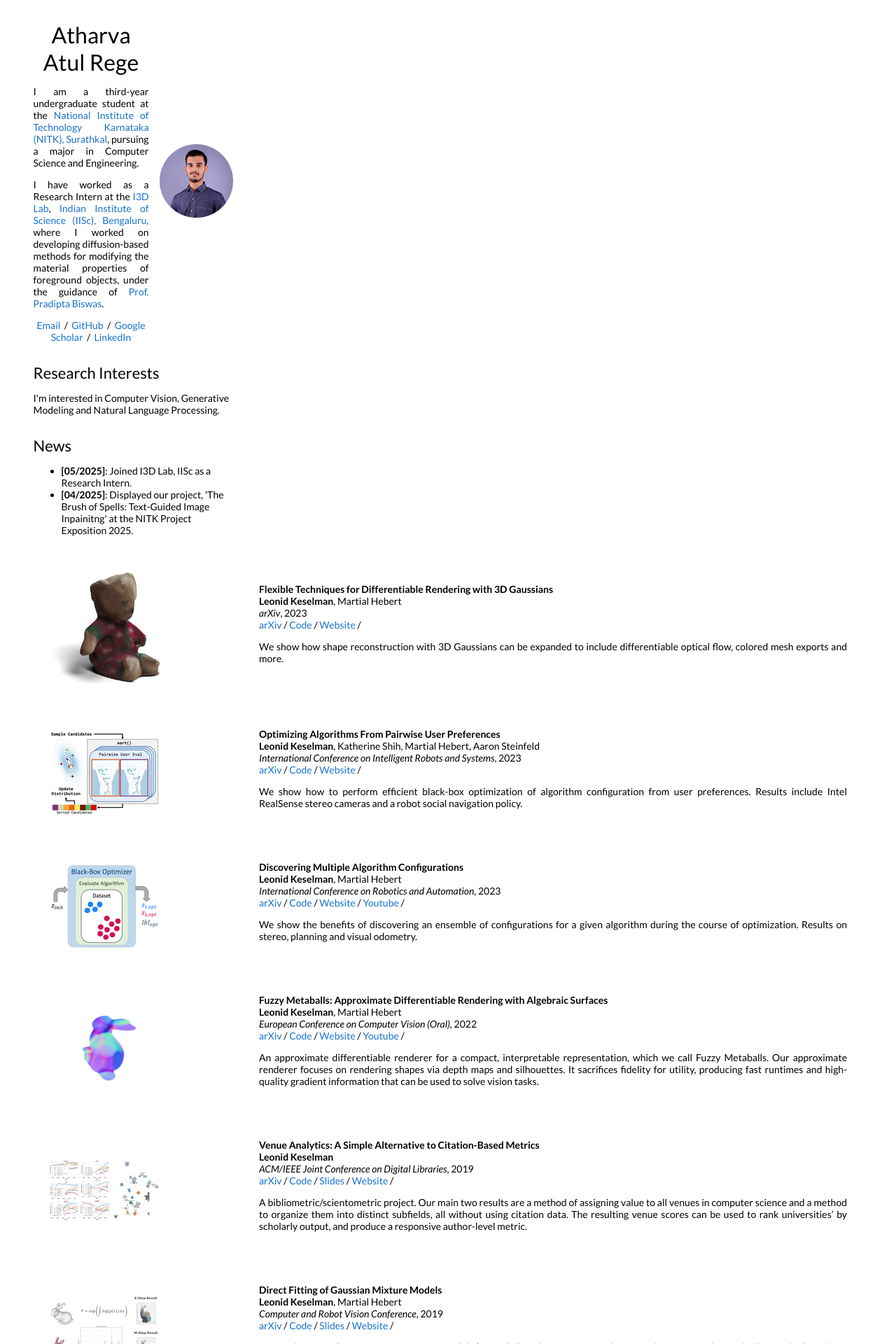
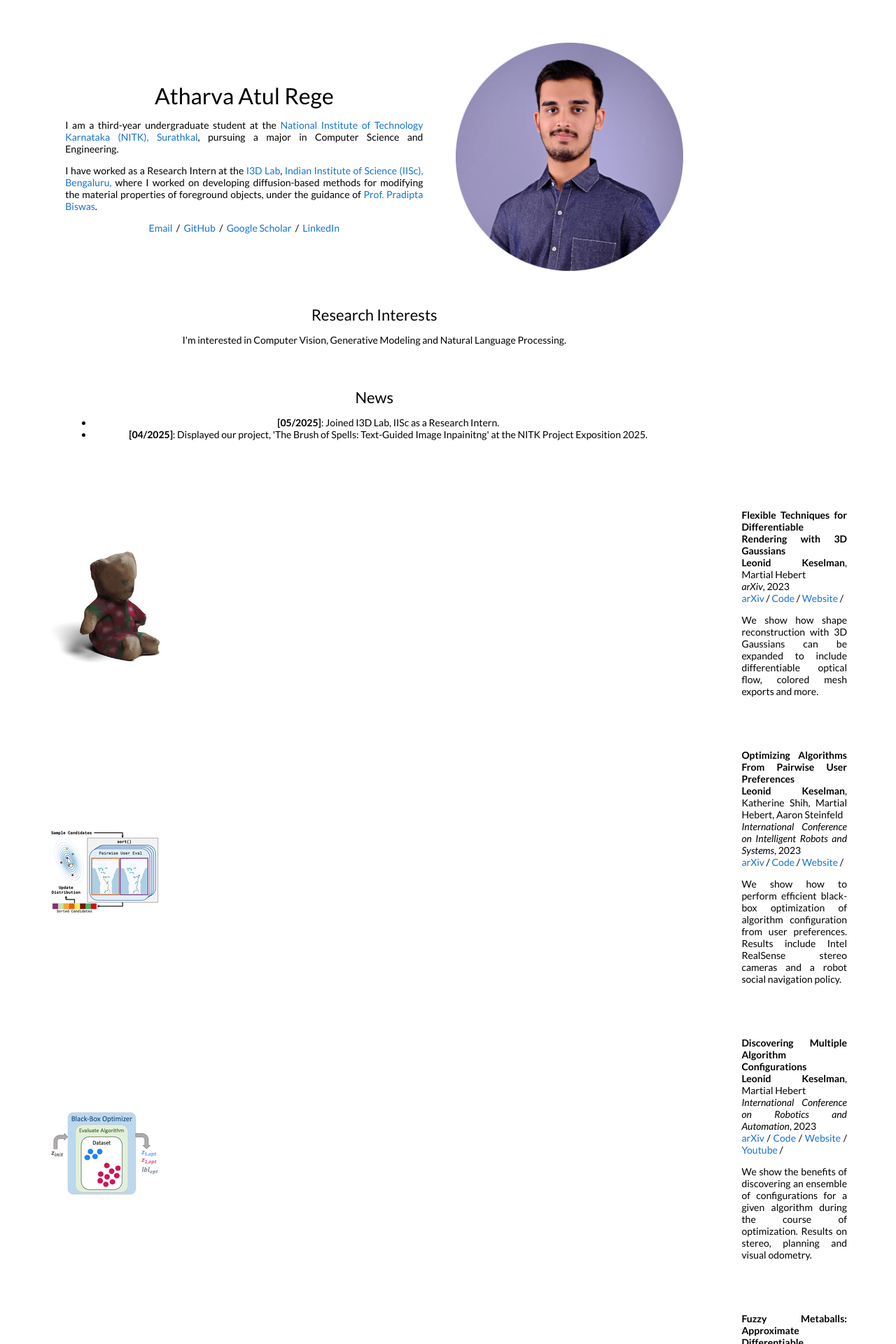
Before and after one commit to Atharva-Rege/atharva-rege.github.io, a Jekyll site: the page built from _posts/2023-08-28-3dgaussians.markdown, in a window 1280 px wide. Shown: the top 1920 px of the page at 70% size. Built offline with Jekyll 4.4.1, drawn with Linux system fonts in a browser that asks for light colours.

Commit message:
Update default.html

```diff
--- a/_layouts/default.html
+++ b/_layouts/default.html
@@ -27,7 +27,7 @@
 <body>
   <table class="outer" style="width:100%;border:0px;border-spacing:0px;border-collapse:separate;">
     <tr style="padding:0px">
-      <td style="padding:0px">
+      <td style="padding:2.5%;width:100%;text-align:center;vertical-align:middle">
         <table style="width:100%;border:0px;border-spacing:0px;border-collapse:separate;margin-right:auto;margin-left:auto;">
           <tr style="padding:0px">
             <td style="padding:2.5%;width:60%;vertical-align:middle">
@@ -53,8 +53,8 @@
         </table>
 
         <table style="width:100%;border:0px;border-spacing:0px;border-collapse:separate;margin-right:auto;margin-left:auto;">
-          <tr>
-            <td style="padding:2.5%;width:100%;vertical-align:middle">
+          <tr style="padding:0px">
+            <td  style="padding:2.5%;width:100%;text-align:center;vertical-align:middle">
               <h2>Research Interests</h2>
               <p>
                 I'm interested in Computer Vision, Generative Modeling and Natural Language Processing.
@@ -65,8 +65,8 @@
         <table style="width:100%;border:0px;border-spacing:0px;border-collapse:separate;margin-right:auto;margin-left:auto;">
 
          <table style="width:100%;border:0px;border-spacing:0px;border-collapse:separate;margin-right:auto;margin-left:auto;">
-          <tr>
-            <td style="padding:2.5%;width:100%;vertical-align:middle">
+          <tr style="padding:0px">
+            <td style="padding:2.5%;width:100%;text-align:center;vertical-align:middle">
               <h2>News</h2>
               <ul>
               <li><strong>[05/2025]</strong>: Joined I3D Lab, IISc as a Research Intern.</li>
```
